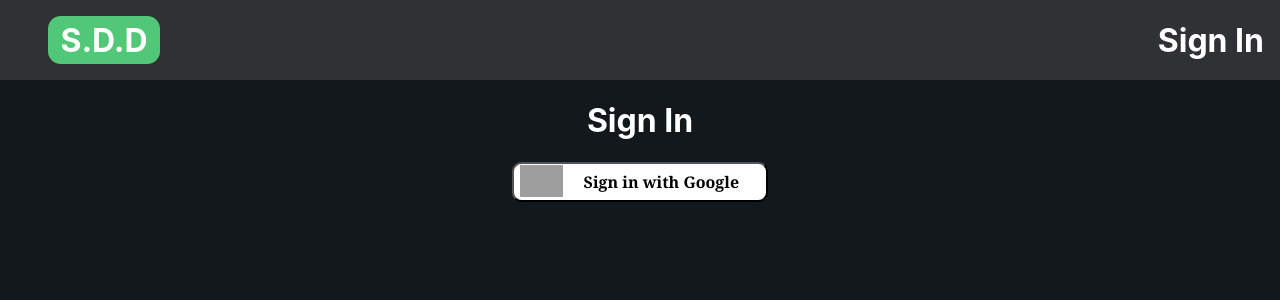
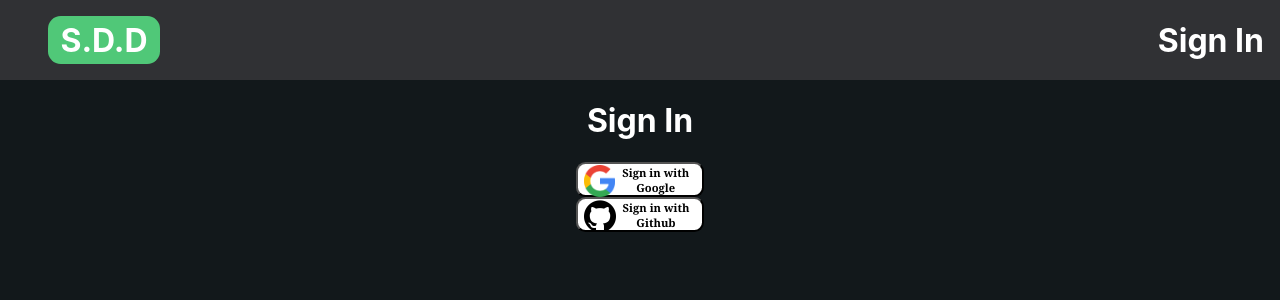
Before and after one commit to seesi8/portfolio, a Next.js app: page /signin in a window 1280 px wide. Shown: the top 300 px of the page. Built offline with nearby package versions, Linux system fonts and the light colour scheme; no server answers; grey boxes are pictures that could not be loaded.

Commit message:
added github login provider

```diff
--- a/components/intro.jsx
+++ b/components/intro.jsx
@@ -19,7 +19,6 @@ export default function Page({ }) {
 
   const { vertical, height, width } = useContext(ThemeContext)
   const aspect_ratio = width / height
-  console.log(useContext(ThemeContext))
 
   return (
     <main className={styles.intro}>
--- a/components/navbar.jsx
+++ b/components/navbar.jsx
@@ -17,7 +17,7 @@ export default function Navbar({ }) {
         <div className={styles.usernameContainer}>
           <h1 className={styles.username}>
             {user ?
-              <>{width>475 && `@${username}`}</>
+              <>{width>475 && username && `@${username}`}</>
               :
               <Link href="/signin"><a>Sign In</a></Link>
             }
--- a/components/signin.module.css
+++ b/components/signin.module.css
@@ -7,7 +7,7 @@
 .usernameInput {
     background-color: white;
     border: none;
-    width: 10vw;
+    width: 60vw;
     filter: drop-shadow(2px 2px 0px);
     height: 5vh;
     font-size: x-large;
@@ -51,11 +51,11 @@ button.choose[disabled] {
 }
 
 .googleSignOut{
-    min-width: 20rem;
+    min-width: fit-content;
     background-color: #c42727;
-    width: 25vw;
+    width: 70vw;
     height: 25vh;
-    margin: 37.5vh;
+    margin-top: calc(50vh - 7.5rem);
     border: none;
     border-radius: 2rem;
     font-size: xxx-large;
@@ -72,9 +72,9 @@ button.choose[disabled] {
 .googleSignIn{
     background-color: white;
     display: flex;
-    width: 20vw;
     border-radius: .6rem;
-    height: 5vh;
+    width: 8rem;
+    height: 2.2rem;
 }
 
 .googleSignInLogo{
@@ -82,7 +82,7 @@ button.choose[disabled] {
 }
 
 .googleSignInText{
-    font-size: 2vh;
+    font-size: .7rem;
     margin: auto;
     font-family: Cambria;
 }
--- a/components/thumbnail.jsx
+++ b/components/thumbnail.jsx
@@ -20,7 +20,6 @@ function ProjItem(item) {
   /*
   const onClick = e => {
     e.preventDefault()
-    console.log(setLoading)
     setLoading(true)
     router.push(`/${item.slug}`)
   }
--- a/lib/firebase.js
+++ b/lib/firebase.js
@@ -1,7 +1,6 @@
-import { initializeApp, getApps, getApp } from "firebase/app";
-import { getAuth, GoogleAuthProvider } from "firebase/auth";
+import { initializeApp} from "firebase/app";
+import { getAuth, GoogleAuthProvider, GithubAuthProvider } from "firebase/auth";
 import { getFirestore} from "firebase/firestore";
-import { doc, setDoc } from "firebase/firestore"
 import { getStorage } from "firebase/storage";
 
 const firebaseConfig = {
@@ -16,7 +15,25 @@ const firebaseConfig = {
 
 const app = initializeApp(firebaseConfig)
 
+export function getProviderForProviderId(id){
+    const providers = {
+        "password": undefined,
+        "phone": undefined,
+        "google.com": googleAuthProvider,
+        "facebook.com": undefined,
+        "twitter.com": undefined,
+        "github.com": githubAuthProvider,
+        "apple.com": undefined,
+        "yahoo.com": undefined,
+        "hotmail.com": undefined
+    }
+    if (providers.hasOwnProperty(id)){
+        return(providers[id])
+    }
+}
+
 export const auth = getAuth(app);
 export const googleAuthProvider = new GoogleAuthProvider();
 export const firestore = getFirestore(app);
 export const storage = getStorage(app);
+export const githubAuthProvider = new GithubAuthProvider();
--- a/lib/hooks.js
+++ b/lib/hooks.js
@@ -72,6 +72,5 @@ export function fixDate(theProjects){
     }
     projects[docIndex].datemade = (new Date(projects[docIndex].datemade.toDate())).toLocaleDateString()
   }
-  console.log(projects)
   return (projects);
 }
--- a/pages/projects.jsx
+++ b/pages/projects.jsx
@@ -31,7 +31,6 @@ export async function getServerSideProps({ }) {
 async function getMorePosts(cursor) {
 
     let newPosts = []
-    console.log(cursor)
     const projectsQuery = query(collection(firestore, "projects"), orderBy("datemade", "desc"), startAfter(new Date(cursor)), limit(LIMIT))
     const projectsQuerySnap = await getDocs(projectsQuery);
 
@@ -60,8 +59,6 @@ export default function Posts(projects) {
         setLoading(true);
 
         let cursor = new Date(posts[posts.length - 1].datemade)
-        console.log(cursor)
-        console.log(posts[posts.length - 1].datemade)
         const newPosts = await getMorePosts(cursor)
 
         const postsRef = posts.concat(newPosts);
--- a/pages/signin.jsx
+++ b/pages/signin.jsx
@@ -1,13 +1,14 @@
-import { auth, firestore, googleAuthProvider } from '../lib/firebase';
+import { getProviderForProviderId, auth, firestore, googleAuthProvider, githubAuthProvider } from '../lib/firebase';
 import { UserContext } from '../lib/context';
 import { doc, getDoc, setDoc } from "firebase/firestore";
-import { signInWithPopup } from "firebase/auth";
+import { OAuthProvider, linkWithCredential, signInWithPopup } from "firebase/auth";
 import { useEffect, useState, useCallback, useContext } from 'react';
 import debounce from 'lodash.debounce';
 import styles from '../components/signin.module.css'
 import { writeBatch } from "firebase/firestore";
 import { useRouter } from 'next/router'
 import Head from 'next/head'
+
 export default function Enter(props) {
   const { user, username } = useContext(UserContext);
 
@@ -27,16 +28,35 @@ export default function Enter(props) {
 
 // Sign in with Google button
 function SignInButton() {
-  const signInWithGoogle = async () => {
-    await signInWithPopup(auth, googleAuthProvider);
+
+  const signInWithProvider = async (provider) => {
+    //try to sign in with choosen provider
+    await signInWithPopup(auth, provider).catch(error => {
+      //if email already has another acount
+      if (error.code != 'auth/account-exists-with-different-credential') {
+        return
+      }
+      //get the default provider for that email
+      var defaultProvider = getProviderForProviderId(error.customData._tokenResponse.verifiedProvider[0]);
+      //sign in with the default provider
+      signInWithPopup(auth, defaultProvider).then(result => {
+        //link the first provider to email
+        linkWithCredential(auth.currentUser, OAuthProvider.credentialFromError(error))
+      })
+      return
+    })
   };
 
   return (
     <div className={styles.googleSignInContainer}>
       <h1 className={styles.signIn}>Sign In</h1>
-      <button className={styles.googleSignIn} onClick={signInWithGoogle}>
+      <button className={styles.googleSignIn} onClick={(e) => signInWithProvider(googleAuthProvider)}>
         <img src={'/google.png'} className={styles.googleSignInLogo} />
         <h4 className={styles.googleSignInText}>Sign in with Google</h4>
+      </button>
+      <button className={styles.googleSignIn} onClick={(e) => signInWithProvider(githubAuthProvider)}>
+        <img src={'/logos/github.png'} className={styles.googleSignInLogo} />
+        <h4 className={styles.googleSignInText}>Sign in with Github</h4>
       </button>
     </div>
 
@@ -59,10 +79,10 @@ function UsernameForm() {
   const [loading, setLoading] = useState(false);
 
   const { user, username } = useContext(UserContext);
-
+  const router = useRouter()
   const OnSubmit = async (e) => {
     e.preventDefault();
-    const router = useRouter()
+
     // Create refs for both documents
     const userDoc = doc(firestore, 'users', `${user.uid}`);
     const usernameDoc = doc(firestore, 'usernames', `${formValue}`);
```
Also changed, not shown: components/contactPage.module.css (+12 -0 lines), public/google.png (added).
